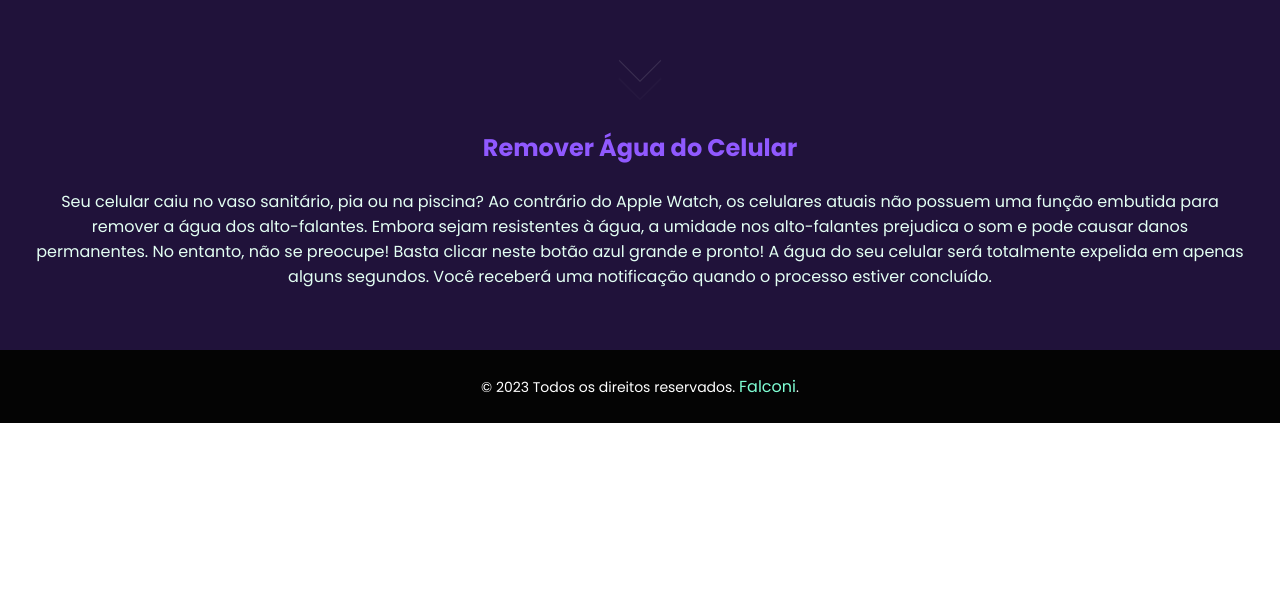
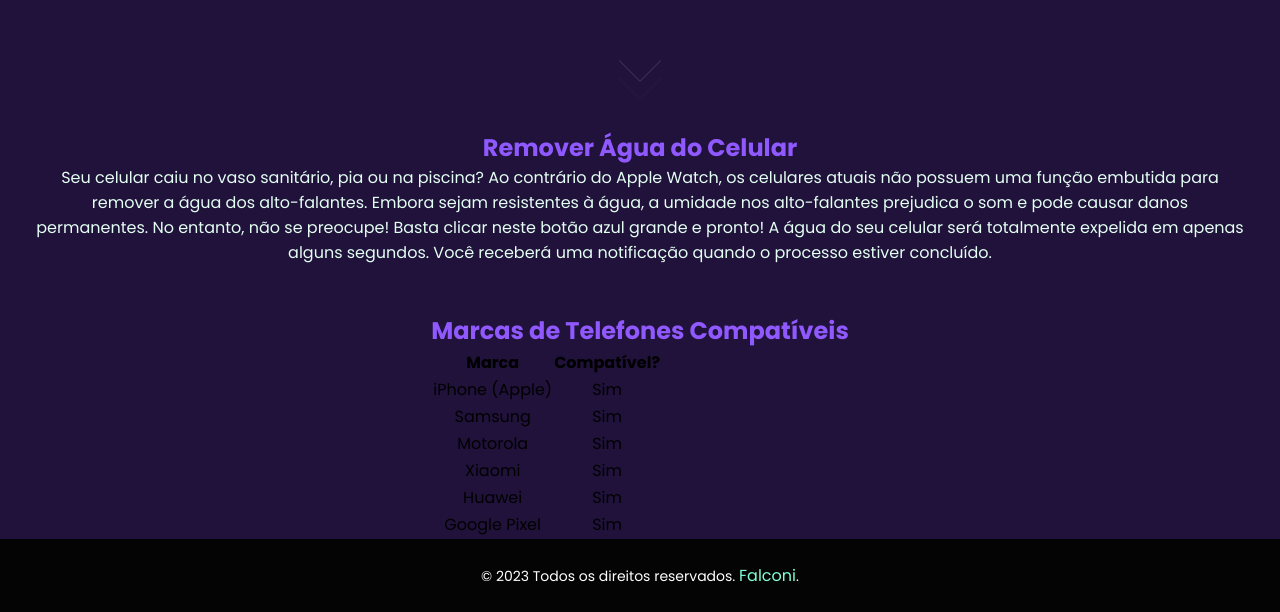
Before and after one commit to natanfalconi/remove_water_your_phone, a React (Vite) app: page / in a window 1280 px wide. Shown: the part 670-1282 px from the top of the page. Before the commit the page ends 1093 px from the top, so only its background shows below. Built offline with nearby package versions, Linux system fonts and the light colour scheme.

Commit message:
chages seo - no styles

```diff
--- a/index.html
+++ b/index.html
@@ -2,44 +2,28 @@
 <html lang="pt-br">
 
 <head>
-  <meta name="title" content="Remover água - Resolva esse problema de forma eficaz" />
+  <meta charset="UTF-8">
+  <meta name="viewport" content="width=device-width, initial-scale=1.0">
+
+  <!-- Meta tags para SEO -->
+  <meta name="title" content="Remover Água - Guia para Remover Água de Celular e Dispositivos Eletrônicos">
   <meta name="description"
-    content="Aprenda a remover a água da caixa de som do seu celular e restaure a qualidade do áudio em poucos passos simples" />
-  <meta name="og:type" content="website" />
-  <meta name="og:title" content="Remover água - Resolva esse problema de forma eficaz" />
-  <meta name="og:url" content="https://www.removeragua.com.br" />
-  <meta name="og:description"
-    content="Aprenda a remover a água da caixa de som do seu celular e restaure a qualidade do áudio em poucos passos simples" />
+    content="Remova água do celular, auto falante, Samsung, iPhone, Motorola, Xiaomi, Huawei, Gooole entre outros. Guia para retirar água de telefones e restaurar a qualidade do áudio em poucos passos simples">
 
-  <!-- teste mondiad -->
-  <meta name="mnd-ver" content="oqufsaqnk2jzswkclmkmq" />
-  <script async src="https://ss.mndsrv.com/native.js%22%3E"></script>
+  <!-- Meta tags Open Graph (og) -->
+  <meta property="og:type" content="website">
+  <meta property="og:title" content="Remover Água - Guia para Remover Água de Celular e Dispositivos Eletrônicos">
+  <meta property="og:url" content="https://www.removeragua.com.br">
+  <meta property="og:description"
+    content="Aprenda a remover a água da caixa de som do seu celular e restaure a qualidade do áudio em poucos passos simples">
 
+  <!-- Outras meta tags -->
+  <link rel="icon" type="image/svg+xml" href="/favicon.png">
+  <link rel="preconnect" href="https://fonts.googleapis.com">
+  <link rel="preconnect" href="https://fonts.gstatic.com" crossorigin>
+  <link href="https://fonts.googleapis.com/css2?family=Poppins:wght@400;500;600;700;800&display=swap" rel="stylesheet">
 
-  <!-- teste adsterra -->
-  <!-- <script async="async" data-cfasync="false"
-    src="//pl19815589.highrevenuegate.com/1ce5408fc7ae4485ac7212c2890f9dc6/invoke.js"></script>
-
-  <script type="text/javascript">
-    atOptions = {
-      'key': '2cecc54265de1824e35bf1c7393cd893',
-      'format': 'iframe',
-      'height': 60,
-      'width': 468,
-      'params': {}
-    };
-    document.write('<scr' + 'ipt type="text/javascript" src="http' + (location.protocol === 'https:' ? 's' : '') + '://www.profitabledisplaynetwork.com/2cecc54265de1824e35bf1c7393cd893/invoke.js"></scr' + 'ipt>');
-  </script> -->
-
-  <meta charset="UTF-8" />
-  <link rel="icon" type="image/svg+xml" href="/favicon.png" />
-  <meta name="viewport" content="width=device-width, initial-scale=1.0" />
-  <link rel="preconnect" href="https://fonts.googleapis.com" />
-  <link rel="preconnect" href="https://fonts.gstatic.com" crossorigin />
-  <link href="https://fonts.googleapis.com/css2?family=Poppins:wght@400;500;600;700;800&display=swap"
-    rel="stylesheet" />
-
-  <title>Remover água - Resolva esse problema de forma eficaz</title>
+  <title>Remover Água - Guia para Remover Água de Celular e Dispositivos Eletrônicos - RemoverÁgua.com.br</title>
 
   <script>
     (function (w, d, s, l, i) {
@@ -56,14 +40,6 @@
 
   <link rel="manifest" href="public/manifest.json">
 
-  <!-- <script>navigator.serviceWorker.register("public/sw.js")</script>
-
-  <script>
-    if (typeof navigator.serviceWorker !== 'undefined') {
-      navigator.serviceWorker.register('public/pwabuilder-sw.js')
-    }
-  </script> -->
-
   <script>navigator.serviceWorker.register("dist/sw.js")</script>
 </head>
 
--- a/src/layout/Info/index.tsx
+++ b/src/layout/Info/index.tsx
@@ -5,11 +5,51 @@ export function Info() {
     const { t } = useTranslation()
     return (
         <section id='info'>
-            <h2>{t('description.title')}</h2>
+            <div>
+                <h2>{t('description.title')}</h2>
 
-            <p>
-                {t('description.text')}
-            </p>
+                <p>
+                    {t('description.text')}
+                </p>
+            </div>
+
+            <div>
+                <h2>Marcas de Telefones Compatíveis</h2>
+                <table>
+                    <thead>
+                        <tr>
+                            <th>Marca</th>
+                            <th>Compatível?</th>
+                        </tr>
+                    </thead>
+                    <tbody>
+                        <tr>
+                            <td>iPhone (Apple)</td>
+                            <td>Sim</td>
+                        </tr>
+                        <tr>
+                            <td>Samsung</td>
+                            <td>Sim</td>
+                        </tr>
+                        <tr>
+                            <td>Motorola</td>
+                            <td>Sim</td>
+                        </tr>
+                        <tr>
+                            <td>Xiaomi</td>
+                            <td>Sim</td>
+                        </tr>
+                        <tr>
+                            <td>Huawei</td>
+                            <td>Sim</td>
+                        </tr>
+                        <tr>
+                            <td>Google Pixel</td>
+                            <td>Sim</td>
+                        </tr>
+                    </tbody>
+                </table>
+            </div>
         </section>
     )
 }
```
